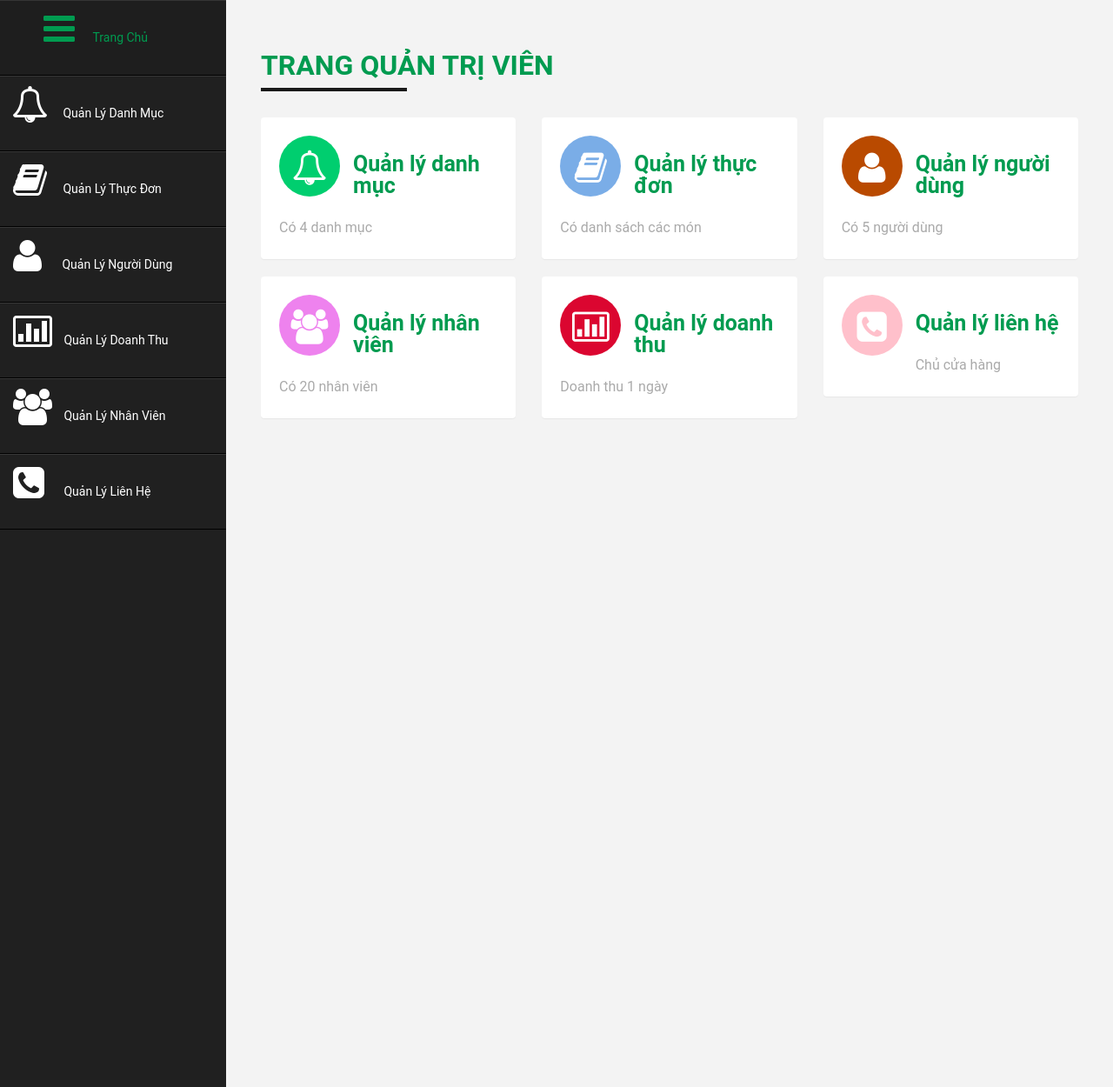
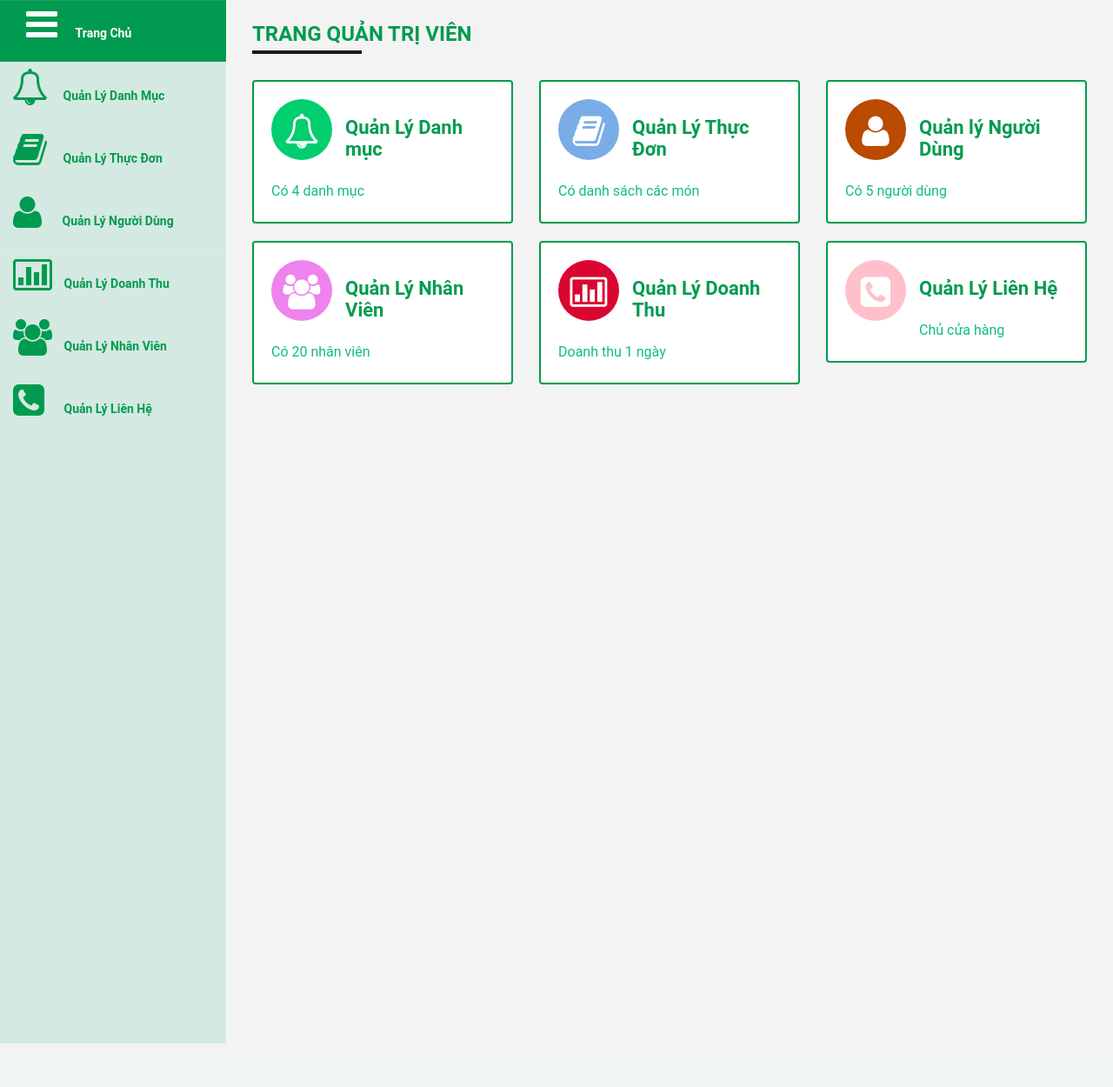
Before and after one commit to havy313/QLi_coffee, a PHP site: page / in a window 1280 px wide. Shown: the part 122-1372 px from the top of the page at 87% size. After the commit the page ends 1322 px from the top, so only its background shows below. Run offline with PHP 8.4, Linux system fonts and the light colour scheme; the visitor is signed in with stand-in values (Sample User, id 1); some libraries are stand-ins or nearby versions.

Commit message:
css mau leftbar + trang chu + font.

```diff
--- a/index.php
+++ b/index.php
@@ -1,7 +1,7 @@
 <?php require_once $_SERVER['DOCUMENT_ROOT'] . '/templates/admin/inc/header.php'; ?>
 <?php require_once $_SERVER['DOCUMENT_ROOT'] . '/templates/admin/inc/leftbar.php'; ?>
 <div id="page-wrapper">
-    <div id="page-inner">
+    <div id="page-inner" >
         <div class="row">
             <div class="col-md-12">
                 <h2 class="section_heading">TRANG QUẢN TRỊ VIÊN</h2>
@@ -16,7 +16,7 @@
                     <i class="fa fa-bell-o"></i>
                 </span>
                     <div class="text-box">
-                        <p class="main-text"><a href="cat/" title="">Quản lý danh mục</a></p>
+                        <p class="main-text"><a href="cat/" title="">Quản Lý Danh mục</a></p>
                         <p class="text-muted">Có 4 danh mục</p>
                     </div>
                 </div>
@@ -27,7 +27,7 @@
                     <i class="fa fa-book"></i>
                 </span>
                     <div class="text-box">
-                        <p class="main-text"><a href="menu/" title="">Quản lý thực đơn</a></p>
+                        <p class="main-text"><a href="menu/" title="">Quản Lý Thực Đơn</a></p>
                         <p class="text-muted">Có danh sách các món </p>
                     </div>
                 </div>
@@ -38,7 +38,7 @@
                     <i class="fa fa-user"></i>
                 </span>
                     <div class="text-box">
-                        <p class="main-text"><a href="user/" title="">Quản lý người dùng</a></p>
+                        <p class="main-text"><a href="user/" title="">Quản lý Người Dùng</a></p>
                         <p class="text-muted">Có 5 người dùng</p>
                     </div>
                 </div>
@@ -49,7 +49,7 @@
                 <i class="fa fa-users"></i>
                 </span>
                     <div class="text-box">
-                        <p class="main-text"><a href="Staff/" title="">Quản lý nhân viên</a></p>
+                        <p class="main-text"><a href="Staff/" title="">Quản Lý Nhân Viên</a></p>
                         <p class="text-muted">Có 20 nhân viên</p>
                     </div>
                 </div>
@@ -60,7 +60,7 @@
                 <i class="fa fa-bar-chart-o"></i>
                 </span>
                     <div class="text-box">
-                        <p class="main-text"><a href="revenue/" title="">Quản lý doanh thu</a></p>
+                        <p class="main-text"><a href="revenue/" title="">Quản Lý Doanh Thu</a></p>
                         <p class="text-muted">Doanh thu 1 ngày</p>
                     </div>
                 </div>
@@ -71,7 +71,7 @@
                 <i class="fa fa-phone-square"></i>
                 </span>
                     <div class="text-box">
-                        <p class="main-text"><a href="contact/" title="">Quản lý liên hệ</a></p>
+                        <p class="main-text"><a href="contact/" title="">Quản Lý Liên Hệ</a></p>
                         <p class="text-muted" id="demo">Chủ cửa hàng</p>
                     </div>
                 </div>
--- a/templates/admin/assets/css/custom.css
+++ b/templates/admin/assets/css/custom.css
@@ -19,7 +19,7 @@ body {
 
  #wrapper {
     width: 100%;
-    background:#202020;
+    background:#d4e9e2;
 }
 
 #page-wrapper {
@@ -30,9 +30,9 @@ body {
 }
 #page-inner {
     width:100%;
-    margin:10px 20px 10px 0px;
+    margin:0px 20px 10px 0px;
     background-color:#f3f3f3!important;
-    padding:10px;
+    padding:0px 10px;
     min-height:1200px;
 }
 
@@ -66,18 +66,36 @@ p {
    DASHBOARD STYLES
     =============================================*/
 .panel-back {
-    background-color:#fff;
+    background-color:#f3f3f3;
 
 }
+.noti-box a{
+    color: #009B50;
+    transition: all .6s ease-out;
+}
+.noti-box:hover a{
+    color: #fff;
+}
    .noti-box {
-min-height: 100px;
-padding: 20px;
+    min-height: 100px;
+    padding: 20px;
+    border: 2px solid #009B50;
+    border-radius: 4px;
+
+
+    background: linear-gradient(to right,#009B50 50%, #fff 50%);
+    background-size: 200% 100%;
+    background-position: right bottom;
+    transition: all .8s ease-out;
 }
 .noti-box:hover{
-    background-color: #009B50;
+    background-position: left bottom;
+
 }
-.noti-box:hover a{
-    color: white;
+
+.noti-box .text-muted{
+    color:#0ebd82;
+    transition: all .6s ease-out;
 }
 .noti-box:hover .text-muted {
     color: #fff;
@@ -101,7 +119,7 @@ font-size: 40px;
     margin: 0 0 3px;
 }
 .main-text {
-    font-size: 25px;
+    font-size: 22px;
     font-weight:600;
 }
 .set-icon {
@@ -228,7 +246,7 @@ max-width:170px;
 }
 
 .navbar-cls-top .navbar-brand {
-	color: #fff;
+color: #fff;
 background: #009B50;
 width: 260px;
 text-align: center;
@@ -276,8 +294,8 @@ font-weight: 700;
 	padding:0;
 }
 .sidebar-collapse .nav > li > a {
-	color:#fff;
-	background:#202020;
+	color:#009B50;
+	background:#d4e9e2;
 	text-shadow:none;
 
 }
@@ -288,34 +306,31 @@ font-weight: 700;
 .sidebar-collapse > .nav > li > a {
 	/* padding:15px 20px; */
     display:block;
-    padding-left: 30px;
-    padding: 10px 15px ;
+    padding-left: 20px;
+    padding: 5px 10px 0px 15px;
     line-height: 65px;
     box-sizing: border-box;
     border-top: 1px solid rgba(255, 255, 255, .1);
-    border-bottom: 1px solid black;
+    border-bottom: 1px solid #d4e9e2;
+    font-weight: 700;
+    font-size: 14px;
     transition: .4s;
     }
-{
 
-   /*  color: cyan; */
-   /*  ;
-    border-left-color: cyan; */
-}
 
 
 .sidebar-collapse > .nav > .nav-item--active a{
-    padding-left: 50px;
-    color:#009B50;
-    background: #1e1e1e;
-     border-left-color: #009B50;
+    padding-left: 30px;
+    color:#fff;
+    background: #009B50;
+    border-left-color: #009B50;
  }
 
 
 .sidebar-collapse > .nav > li:hover  a{
-    padding-left: 50px;
-    color:#009B50;
-    background: #1e1e1e;
+    padding-left: 30px;
+    color:#fff;
+    background: #009B50;
      border-left-color: #009B50;
 
 }
@@ -325,7 +340,7 @@ font-weight: 700;
 .sidebar-collapse .nav > li > a:hover,
 .sidebar-collapse .nav > li > a:focus {
 
-	background:#0A0A0A;
+	background:#009B50;
 	outline:0;
 }
 .sidebar-collapse .nav > li > .nav-link a:active{
@@ -423,7 +438,7 @@ line-height: 1.428571429;
  @media(min-width:768px) {
      #page-wrapper{
                margin: 0 0 0 260px;
-        padding: 15px 30px;
+        padding: 0px 20px;
         min-height: 1200px;
 
     }
@@ -457,13 +472,13 @@ line-height: 1.428571429;
     text-align: center;
 }
 .section_heading{
-    padding-top: 15px;
+    padding-top: 20px;
     float: left;
     font-weight: 700;
     position: relative;
     margin-bottom: 30px;
     margin-top: 0;
-    font-size: 32px;
+    font-size: 24px;
     color: #009B50;
 }
 .section_heading:after {
```
Also changed, not shown: templates/admin/assets/css/login.css (+5 -4 lines), files/Starbucks-Coffee.png (renamed from files/starbucks-coffee.jpg), files/Starbucks.png (renamed from files/starbucks.jpg).
